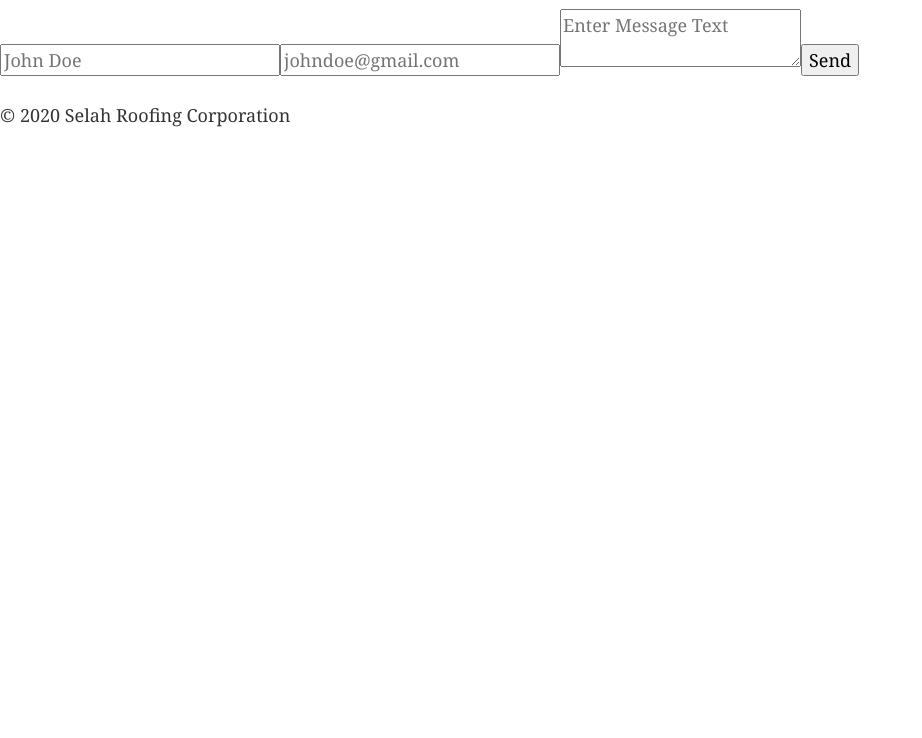
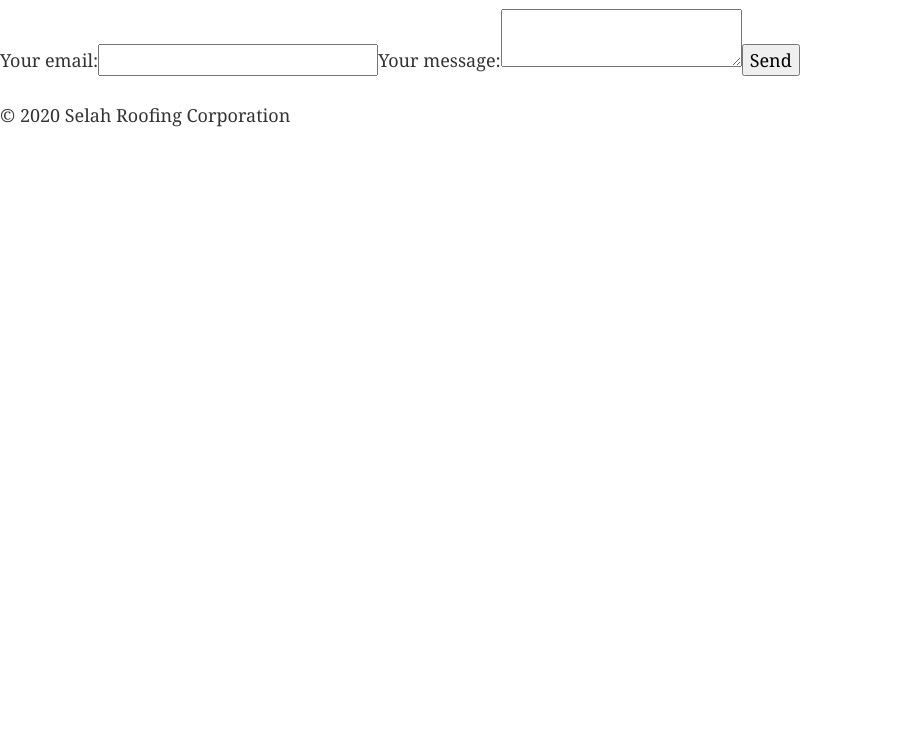
Before and after one commit to lorenzolevy/selah-roofing, a Gatsby site: page /quote in a window 1280 px wide. Shown: the part 62-800 px from the top of the page, without its empty margins (0-922 px from the left). Built offline with nearby package versions, Linux system fonts and the light colour scheme; Gatsby itself is replaced by a stand-in of ours.

Commit message:
formspree test

```diff
--- a/src/pages/quote.js
+++ b/src/pages/quote.js
@@ -1,17 +1,27 @@
 import React from "react"
-import Hero from "../components/hero"
+
 import Layout from "../layouts/layout"
 import SEO from "../components/seo"
 
 const QuotePage = () => (
   <Layout>
     <SEO title="Quote" />
-    <form name="quote" method="POST" data-netlify="true">
-        <input type="text" name="name" id="name" placeholder="John Doe" />
-        <input type="email" name="email" placeholder="johndoe@gmail.com" />
-        <textarea type="text" name="message" placeholder="Enter Message Text" />
-        <button type="submit">Send</button>
-    </form>
+    <form
+  action="https://formspree.io/mvowplao"
+  method="POST"
+>
+  <label>
+    Your email:
+    <input type="text" name="_replyto" />
+  </label>
+  <label>
+    Your message:
+    <textarea name="message"></textarea>
+  </label>
+
+
+  <button type="submit">Send</button>
+</form>
   </Layout>
 )
 
```
